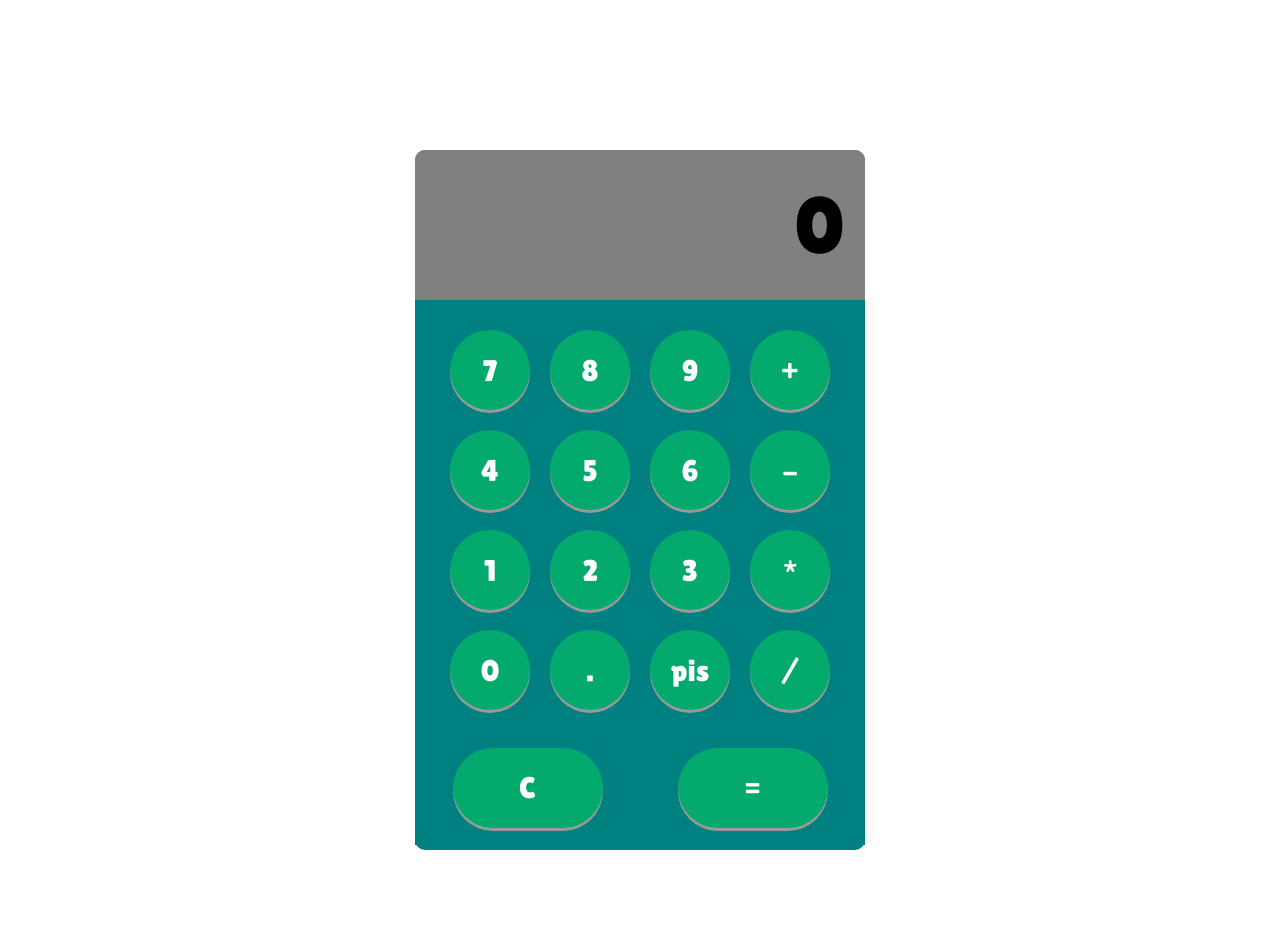
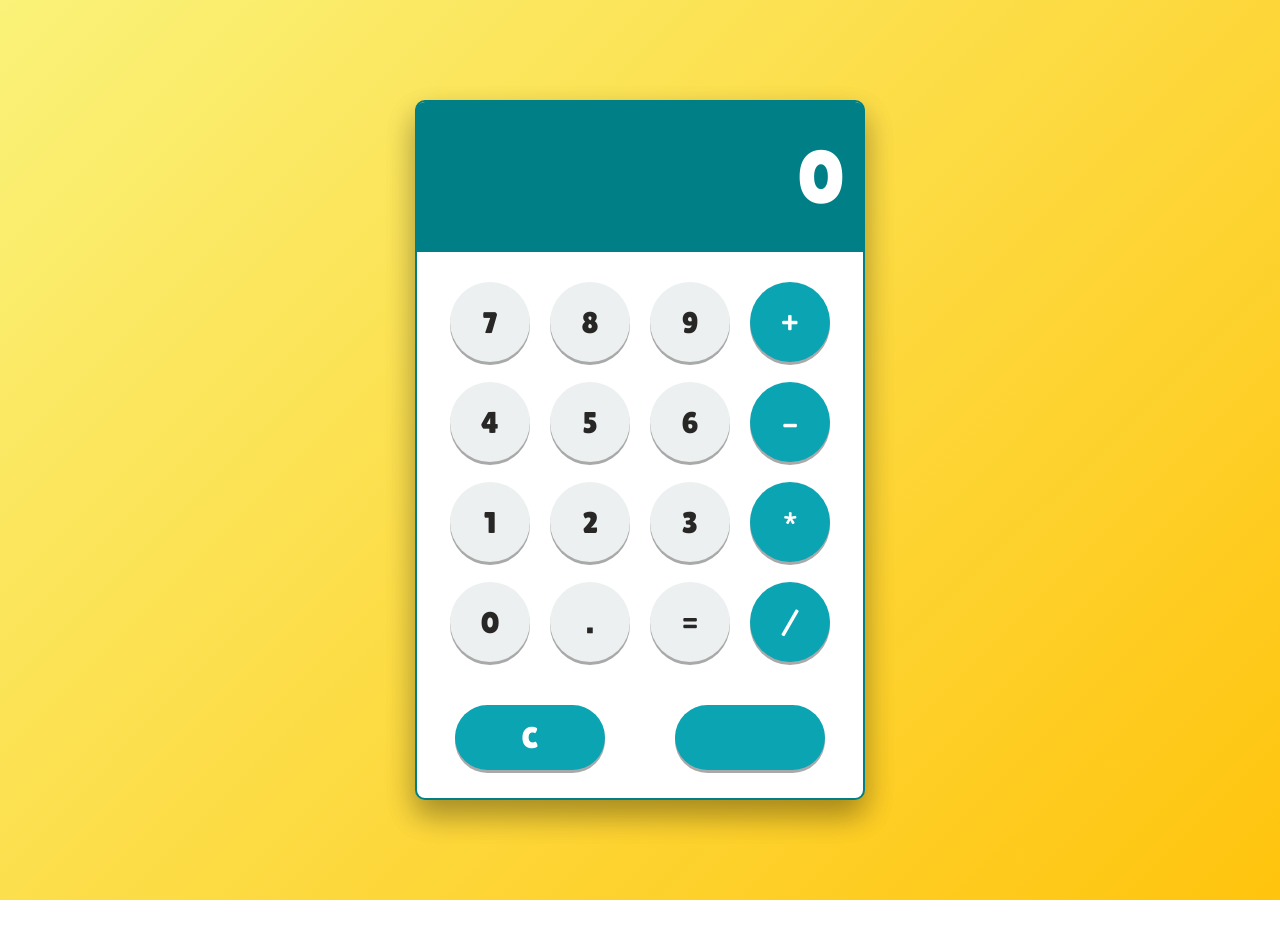
Before and after one commit to SpirosNatsios/Calculator, a plain HTML site: page index.html in a window 1280 px wide. After the commit the page ends 900 px from the top, so only its background shows below. Drawn offline with Linux system fonts and the light colour scheme.

Commit message:
fixed some bugs

```diff
--- a/index.html
+++ b/index.html
@@ -9,13 +9,17 @@
       href="https://fonts.googleapis.com/css?family=Lilita+One"
       rel="stylesheet"
     />
+    <link
+      href="https://fonts.googleapis.com/icon?family=Material+Icons"
+      rel="stylesheet"
+    />
     <title>Calculator</title>
   </head>
   <body>
     <div class="main-container">
       <div class="display">0</div>
       <div class="buttons">
-        <button class="number">7</button>
+        <button class="number" data-key="55">7</button>
         <button class="number">8</button>
         <button class="number">9</button>
         <button class="button operator" id="plus">+</button>
@@ -28,13 +32,13 @@
         <button class="number">3</button>
         <button class="button operator" id="multiply">*</button>
         <button class="number">0</button>
-        <button class="number" id="dot">.</button>
-        <button class="button" id="backspase">pis</button>
+        <button class="button" id="dot">.</button>
+        <button class="button" id="equal">=</button>
         <button class="button operator" id="divide">/</button>
-        <div class="bottom-buttons">
-          <button class="button" id="clear">C</button>
-          <button class="button" id="equal">=</button>
-        </div>
+      </div>
+      <div class="bottom-buttons">
+        <button class="button operator" id="clear">C</button>
+        <button class="button operator" id="backspase">&#xe14a;</button>
       </div>
     </div>
     <script src="script.js"></script>
--- a/script.js
+++ b/script.js
@@ -1,5 +1,5 @@
 let num1 = undefined;
-let operator = "s";
+let operator = "";
 let operation = true;
 let isOperating = false;
 const display = document.querySelector(".display");
@@ -43,10 +43,20 @@ equal.addEventListener("click", () => {
 
 function equality() {
   num2 = display.textContent;
+  console.log(num1);
+  console.log(num2);
+  console.log(operator);
+
   display.textContent = operate(operator, +num1, +num2);
+  if (display.textContent.length >= 10) {
+    display.textContent = "Error";
+    console.log("test");
+  }
   operation = true;
   isOperating = false;
   num1 = undefined;
+
+  if (display.textContent == "") display.textContent = "Error";
 }
 
 clear.addEventListener("click", clearScreen);
@@ -68,6 +78,19 @@ backSpace.addEventListener("click", () => {
   }
 });
 
+dot.addEventListener("click", () => {
+  if (operation) {
+    display.textContent = "0";
+    operation = false;
+    display.textContent += ".";
+    return;
+  }
+  if (display.textContent.includes(".") || display.textContent.length >= 10)
+    return;
+  operation = false;
+  display.textContent += ".";
+});
+
 function add(num1, num2) {
   return num1 + num2;
 }
@@ -77,11 +100,13 @@ function substract(num1, num2) {
 }
 
 function multiply(num1, num2) {
-  return num1 * num2;
+  return (num1 * num2).toFixed(1);
 }
 
 function divide(num1, num2) {
-  if (num2 != 0) return (num1 / num2).toFixed(3);
+  if (num2 != 0) {
+    return (num1 / num2).toFixed(1);
+  }
   return;
 }
 
--- a/style.css
+++ b/style.css
@@ -3,31 +3,39 @@
   padding: 0;
   box-sizing: border-box;
   font-family: "Lilita One";
-  font-size: smaller;
+}
+body {
+  background-image: linear-gradient(135deg, #faf279, #ffc40d);
+  height: 100vh;
+  overflow: hidden;
 }
 .main-container {
   width: 450px;
   height: 700px;
-  margin: 150px auto;
-  background-color: teal;
+  margin: 100px auto;
+  background-color: #ffffff;
   display: flex;
   flex-direction: column;
   align-items: center;
   border-radius: 10px;
+  border: 2px solid #008084;
+  box-shadow: 0 15px 30px 0 rgba(0, 0, 0, 0.2),
+    0 15px 30px 0 rgba(0, 0, 0, 0.19);
 }
 
 .display {
   width: 450px;
   height: 150px;
-  background-color: gray;
+  background-color: #008086;
   margin-bottom: 30px;
-  font-size: 80px;
+  font-size: 75px;
   display: flex;
   align-items: center;
   padding-right: 20px;
   justify-content: end;
   border-top-left-radius: 10px;
   border-top-right-radius: 10px;
+  color: #ffffff;
 }
 
 .buttons {
@@ -47,28 +55,37 @@
 }
 
 .bottom-buttons {
-  width: 450px;
-  height: 115px;
+  width: 440px;
+  height: 100px;
   display: flex;
+  margin-top: 25px;
   align-items: center;
   justify-content: space-around;
-  background-color: teal;
+  background-color: #ffffff;
+}
+
+.operator {
+  background-color: #0ba4b3;
+  color: #ffffff;
 }
 .bottom-buttons button {
   width: 150px;
+  height: 65px;
+  font-size: 30px;
+  border-radius: 100px;
+  border: none;
 }
 
 button {
-  color: #fff;
-  background-color: #04aa6d;
-  box-shadow: 0 3px #999;
+  background-color: #ecf0f1;
+  box-shadow: 0 3px darkgray;
+  color: #282726;
 }
 button:hover {
-  background-color: #3e8e41;
+  background-color: #9acdff;
 }
 
 button:active {
-  background-color: #3e8e41;
-  box-shadow: 0 2px #666;
+  box-shadow: 0 1px #666;
   transform: translateY(4px);
 }
```
